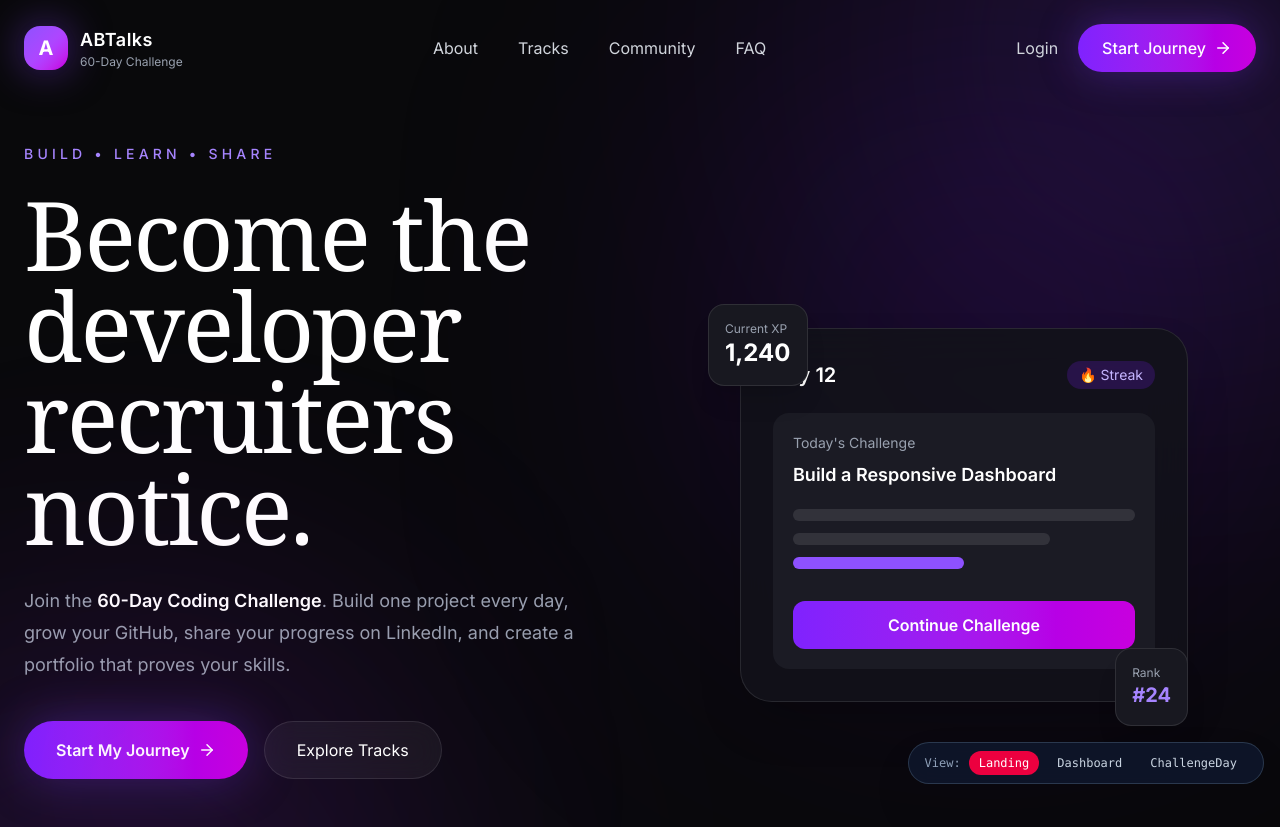
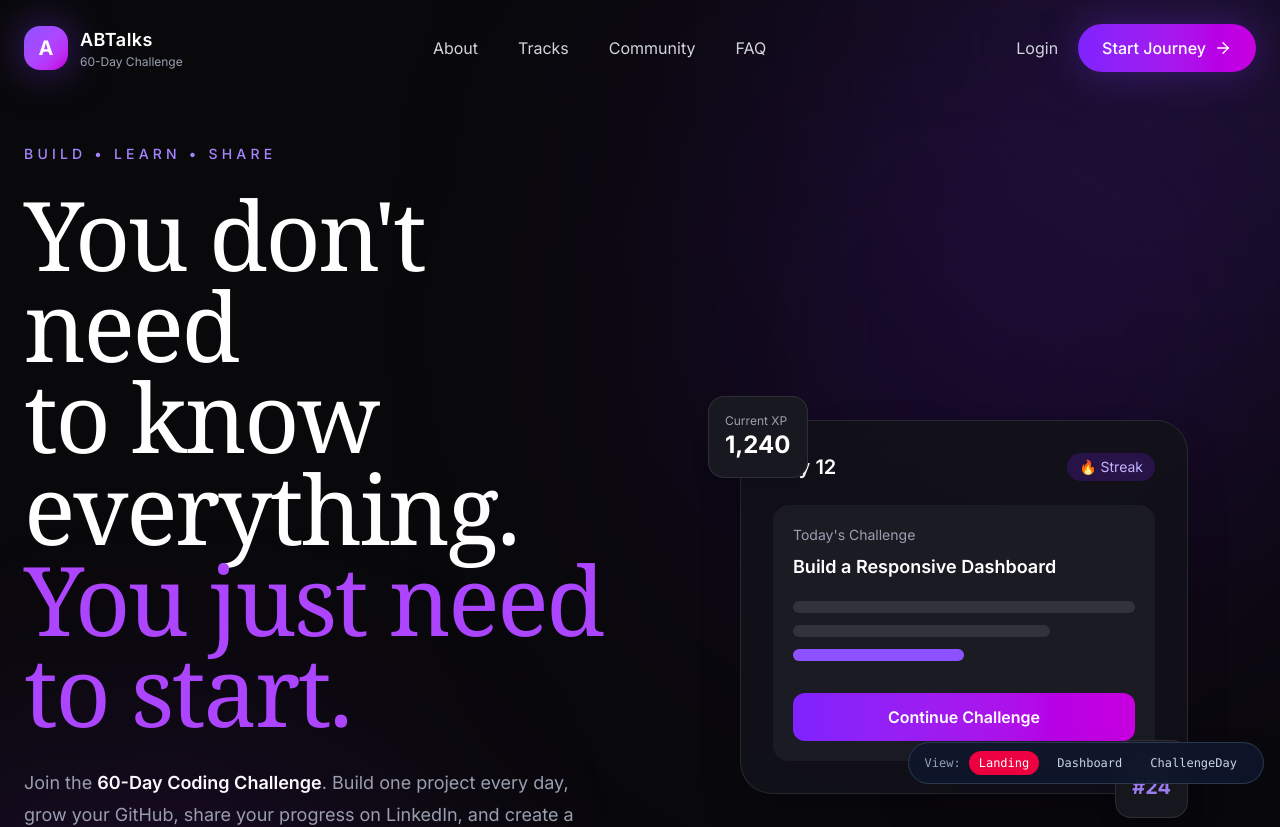
Before and after one commit to omkar-2225/ABTALKS-Hackathon-WebRedesign, a React (Vite) app: page / in a window 1280 px wide. Shown: the top 827 px of the page. Built offline with nearby package versions, Linux system fonts and the light colour scheme.

Commit message:
feat: create HeroContent component with motion animations and challenge details

```diff
--- a/src/components/Hero/HeroContent.jsx
+++ b/src/components/Hero/HeroContent.jsx
@@ -13,12 +13,12 @@ export default function HeroContent() {
         Build • Learn • Share
       </p>
 
-      <h1 className="text-white font-serif leading-[0.95] tracking-tight text-5xl sm:text-6xl lg:text-8xl">
-        Become the
+      <h1 className="text-white font-serif leading-[0.95] tracking-tight text-4xl sm:text-7xl lg:text-8xl">
+        You don't need
         <br />
-        developer
+        to know everything.
         <br />
-        recruiters notice.
+        <span className="text-purple-500">You just need to start.</span>
       </h1>
 
       <p className="mt-8 max-w-xl text-gray-400 text-lg leading-8">
```
